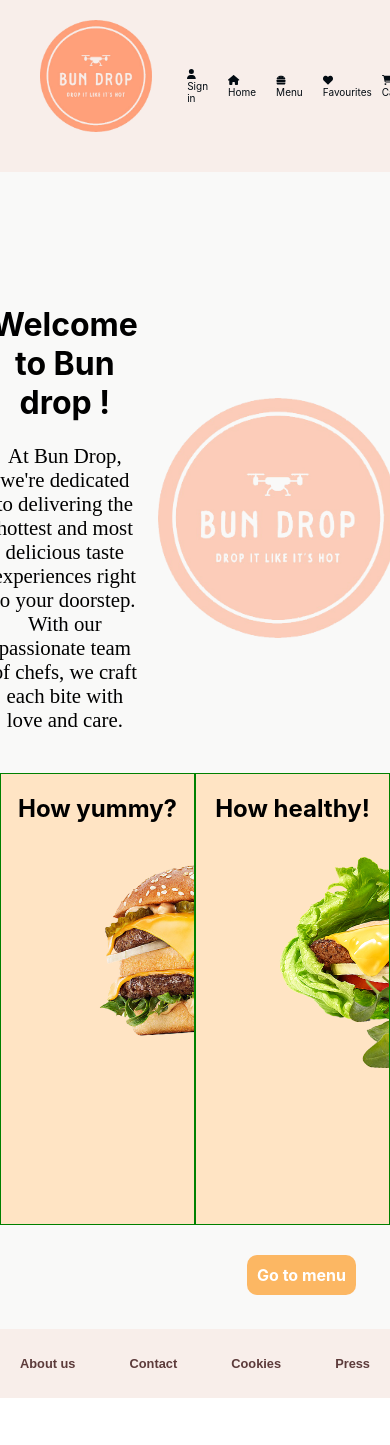
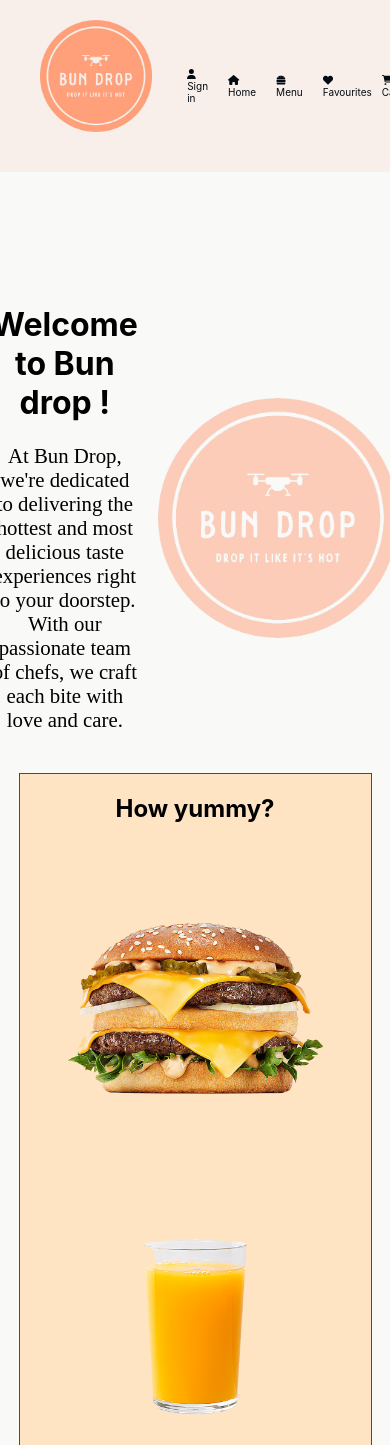
Before and after one commit to miiamole/bun-drop, a React (Create React App) app: page / in a window 390 px wide. Shown: the top 1445 px of the page. Before the commit the page ends 1398 px from the top, so only its background shows below. Built offline with nearby package versions, Linux system fonts and the light colour scheme.

Commit message:
gjort home responsive

```diff
--- a/src/App.css
+++ b/src/App.css
@@ -307,10 +307,9 @@
   align-items: center;
   text-align: center;
 }
-.img-collage-wrapper{
+.img-collage-wrapper {
   display: flex;
-  justify-content:center;
-
+  justify-content: center;
 }
 .img-collage {
   background-color: bisque;
@@ -329,9 +328,6 @@
   height: 20em;
   transition: transform 0.3s, box-shadow 0.3s;
 }
-
-
-
 
 .img1 {
   top: 10px;
@@ -366,7 +362,22 @@
 
 .img-collage:hover img {
   transform: scale(1.1);
-
+}
+@media screen and (max-width: 768px) {
+  .img-collage-wrapper {
+    flex-direction: column;
+    align-items: center;
+  }
+  .img-collage {
+    max-width: 90%;
+    height: auto;
+  }
+  .img-collage img {
+    width: 100%;
+    height: auto;
+    position: static;
+    transform: none;
+  }
 }
 
 .home-btn {
```
